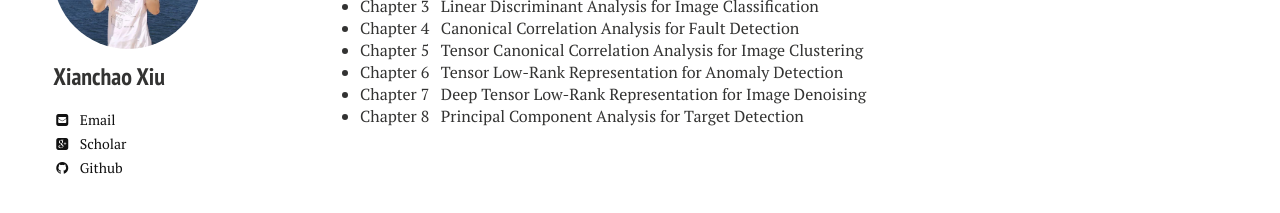
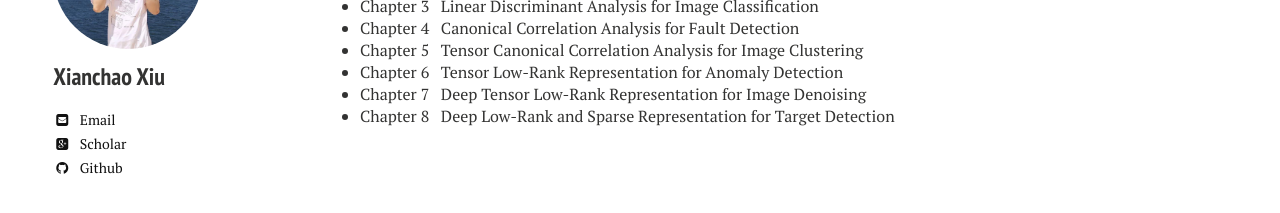
Before and after one commit to xianchaoxiu/xianchaoxiu.github.io, a Jekyll site: the page built from chinese/book/SSO/index.md, in a window 1280 px wide. Shown: the part 173-386 px from the top of the page. Built offline with Jekyll 4.4.1, drawn with Linux system fonts in a browser that asks for light colours; nearby versions of some CDN libraries.

Commit message:
Update index.md

```diff
--- a/chinese/book/SSO/index.md
+++ b/chinese/book/SSO/index.md
@@ -12,4 +12,4 @@ share: false
 * Chapter 5 &nbsp;  Tensor Canonical Correlation Analysis for Image Clustering<br>
 * Chapter 6 &nbsp;  Tensor Low-Rank Representation for Anomaly Detection<br>
 * Chapter 7 &nbsp;  Deep Tensor Low-Rank Representation for Image Denoising<br>
-* Chapter 8 &nbsp;  Principal Component Analysis for Target Detection<br>
+* Chapter 8 &nbsp;  Deep Low-Rank and Sparse Representation for Target Detection<br>
```
